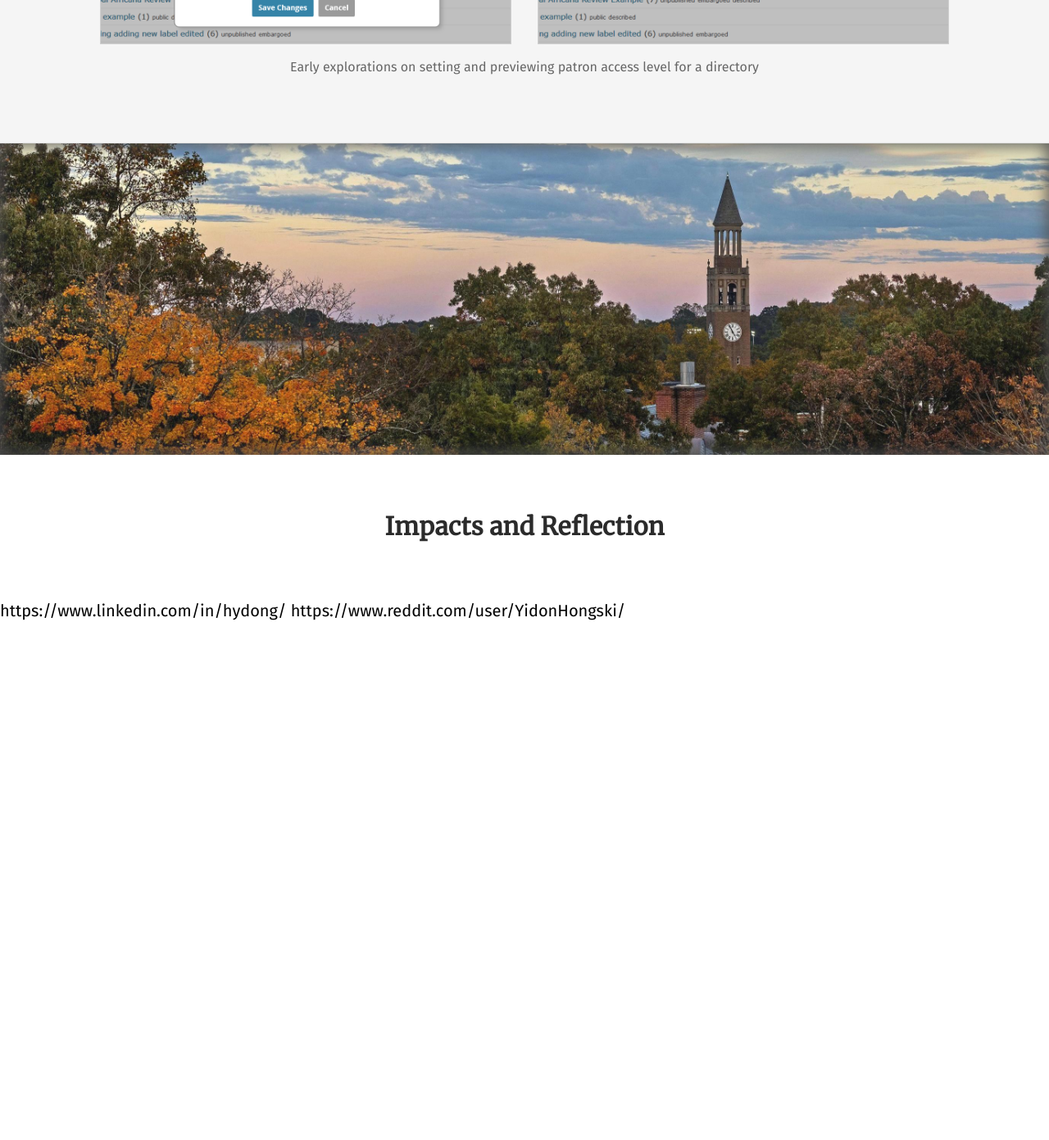
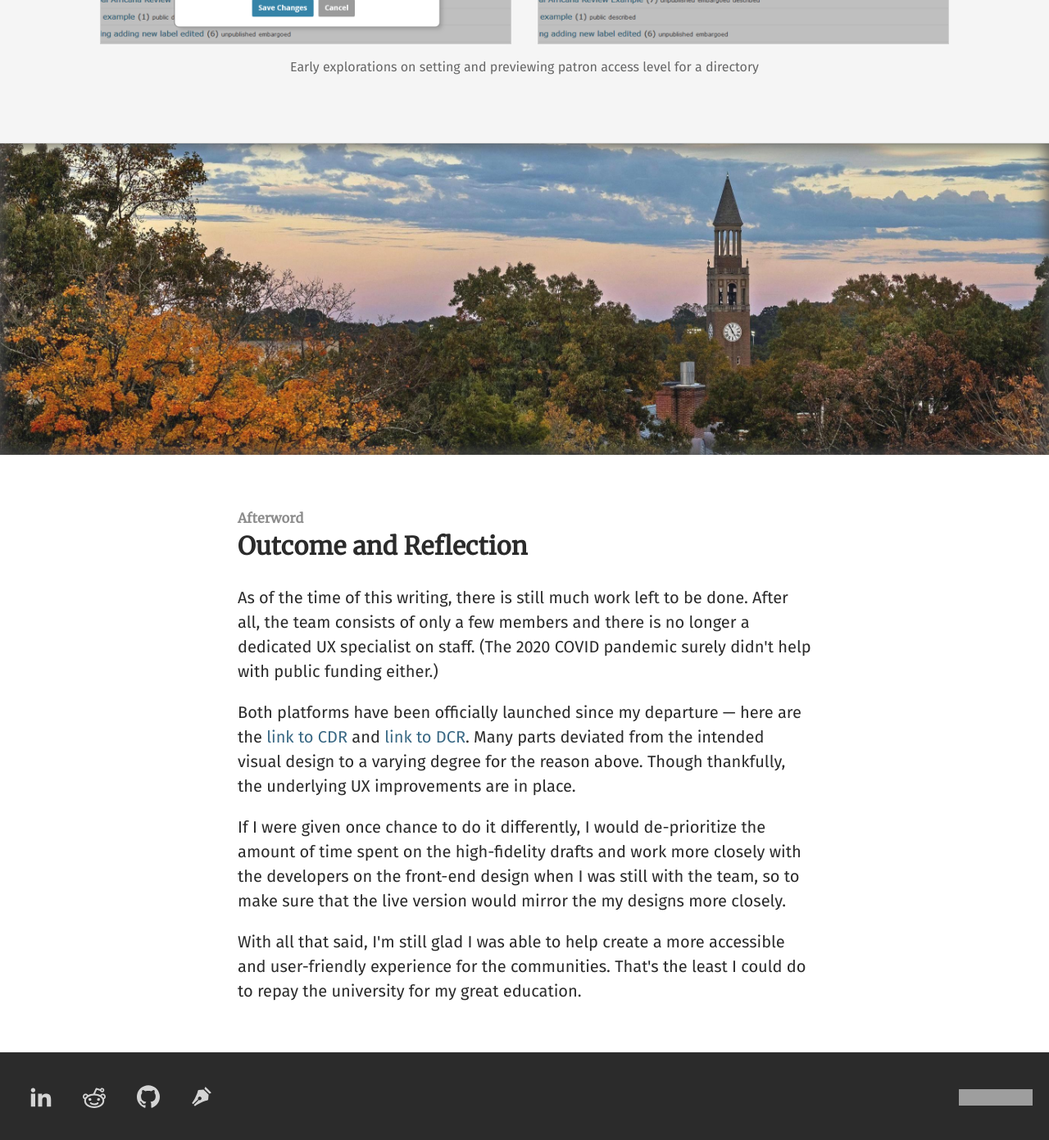
Before and after one commit to scorchingoyster/scorchingoyster.github.io, a Jekyll site: the page built from works/cdr.html, in a window 1280 px wide and 1400 px high, scrolled down 14922 px. Shown: the top 1391 px of the window at 82% size. Built offline with Jekyll 4.4.1, drawn with Linux system fonts in a browser that asks for light colours; before the commit the page ends 15682 px from its top, so only the background shows below that; grey boxes are pictures that could not be loaded.

Commit message:
Wrap up CDR content

```diff
--- a/_includes/footer.html
+++ b/_includes/footer.html
@@ -1,2 +1,29 @@
-https://www.linkedin.com/in/hydong/
-https://www.reddit.com/user/YidonHongski/
+<footer>
+	<div>
+
+		<ul>
+			<li>
+				<a class="logo" href="https://www.linkedin.com/in/hydong/">
+					<img src="{{ '/assets/img/icons/linkedin.svg' }}" alt="">
+				</a>
+			</li>
+			<li>
+				<a class="logo" href="https://www.reddit.com/user/YidonHongski/">
+					<img src="{{ '/assets/img/icons/reddit.svg' }}" alt="">
+				</a>
+			</li>
+			<li>
+				<a class="logo" href="https://github.com/scorchingoyster">
+					<img src="{{ '/assets/img/icons/github.svg' }}" alt="">
+				</a>
+			</li>
+			<li>
+				<a class="logo" href="https://hirc.substack.com/">
+					<img src="{{ '/assets/img/icons/pen.svg' }}" alt="">
+				</a>
+		</ul>
+		<a rel="license" href="http://creativecommons.org/licenses/by-nc-sa/4.0/">
+			<img alt="Creative Commons License" src="https://i.creativecommons.org/l/by-nc-sa/4.0/88x31.png" />
+		</a>
+	</div>
+</footer>
--- a/_includes/header.html
+++ b/_includes/header.html
@@ -1,4 +1,4 @@
-<header>
+<header id="top">
 	<nav class="main-nav">
 			<a class="logo" href="{{ '/' | relative_url }}">
 				<img src="{{ '/assets/img/logo.png' }}" alt="">
--- /dev/null
+++ b/_layouts/works.html
@@ -0,0 +1,6 @@
+---
+layout: master
+---
+
+{{ content }}
+{% include works-suggestion.html %}
--- a/assets/css/partials/_nav.scss
+++ b/assets/css/partials/_nav.scss
@@ -52,3 +52,51 @@ header {
 	}
 
 }
+
+footer {
+	display: flex;
+	justify-content: center;
+	background-color: $base-font;
+	padding: 1rem;
+	div {
+		width: 100%;
+		max-width: $default-width;
+		display: flex;
+		align-items: center;
+		justify-content: space-between;
+		a[rel="license"] {
+			margin: 1rem 0;
+			&:hover {
+				border: 0;
+			}
+		}
+		ul {
+			padding: 0;
+			list-style: none;
+			li {
+				display: inline-block;
+				margin: 0 0.8rem;
+				&:last-child {
+					margin-right: 0;
+				}
+				a {
+					opacity: 0.8;
+					transition: opacity 0.2s ease;
+					&:hover {
+						opacity: 1;
+					}
+					img {
+						width: 1.4rem;
+					}
+				}
+			}
+		}
+	}
+	@media screen and (max-width: $text-width) {
+		// reset screenshot image width to shrink for responsive
+		div {
+			flex-direction: column;
+			align-items: center;
+		}
+	}
+}
--- a/assets/css/partials/_variables.scss
+++ b/assets/css/partials/_variables.scss
@@ -15,5 +15,6 @@ $base-font: #2b2b2b;
 $base-grey: #8c8c8c;
 $link: #396884;
 
+$unc-blue: #4B9CD3;
 $cdr-navy: #13294B;
 $cdr-beige: #f2eadd;
--- a/assets/css/partials/_works.scss
+++ b/assets/css/partials/_works.scss
@@ -1,3 +1,6 @@
+
+
+
 // top-level work section
 section {
 
@@ -78,6 +81,13 @@ section {
 				}
 			}
 
+			@media screen and (max-width: $text-width) {
+				// reset screenshot image width to shrink for responsive
+				img {
+					max-width: 100%;
+				}
+			}
+
 			// subset of .screen styling for dark background
 			&.alt {
 				img {
@@ -87,6 +97,7 @@ section {
 				}
 			}
 		}
+
 	}
 
 
@@ -121,7 +132,6 @@ section {
 				color: darken($base-grey, 10%);
 			}
 
-			// todo: media query to fix weird stacking
 			// multi-column lists
 			.cols {
 				display: flex;
@@ -130,6 +140,12 @@ section {
 				padding: 0;
 				& > li:not(li:last-child) {
 					margin-bottom: 1rem;
+				}
+			}
+			@media screen and (max-width: $text-width) {
+				//make smaller list columns stack vertically
+				.cols {
+					flex-direction: column;
 				}
 			}
 		}
--- a/works/cdr.html
+++ b/works/cdr.html
@@ -339,7 +339,19 @@ permalink: /works/cdr
 <section>
 	<div>
 		<div class="text">
-			<h2>Impacts and Reflection</h2>
+
+			<h2>
+				<span>Afterword</span>
+				Outcome and Reflection
+			</h2>
+
+			<p>As of the time of this writing, there is still much work left to be done. After all, the team consists of only a few members and there is no longer a dedicated UX specialist on staff. (The 2020 COVID pandemic surely didn't help with public funding either.)</p>
+
+			<p>Both platforms have been officially launched since my departure &mdash; here are the <a href="https://cdr.lib.unc.edu/" target="_blank">link to CDR</a> and <a href="https://dcr.lib.unc.edu/" target="_blank">link to DCR</a>. Many parts deviated from the intended visual design to a varying degree for the reason above. Though thankfully, the underlying UX improvements are in place.</p>
+
+			<p>If I were given once chance to do it differently, I would de-prioritize the amount of time spent on the high-fidelity drafts and work more closely with the developers on the front-end design when I was still with the team, so to make sure that the live version would mirror the my designs more closely.</p>
+
+			<p>With all that said, I'm still glad I was able to help create a more accessible and user-friendly experience for the communities. That's the least I could do to repay the university for my great education.</p>
 		</div>
 	</div>
 </section>
```
Also changed, not shown: other parts of works/cdr.html (+1 -1 lines), _includes/works-suggestion.html (added), _layouts/default.html (deleted), assets/img/cdr/UNC-logo.png (deleted), assets/img/cdr/collection-view-wip.png, assets/img/cdr/item-view-wip.png, assets/img/icons/github.svg (added), assets/img/icons/linkedin.svg (added), assets/img/icons/pen.svg (added), assets/img/icons/reddit.svg (added), assets/img/logos/evalueserve.svg (added), assets/img/logos/tyler-tech.svg (added), assets/img/logos/umaine-composites.svg (added), assets/img/logos/unc-lib.svg (added).
